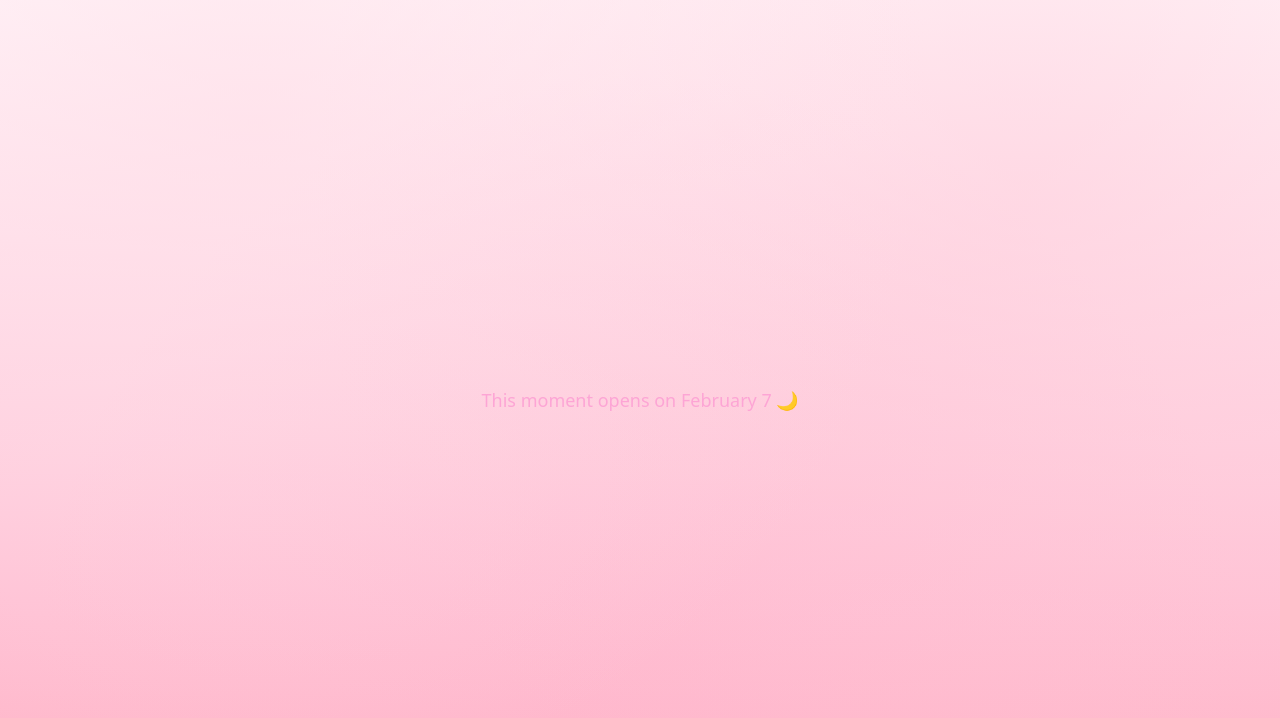
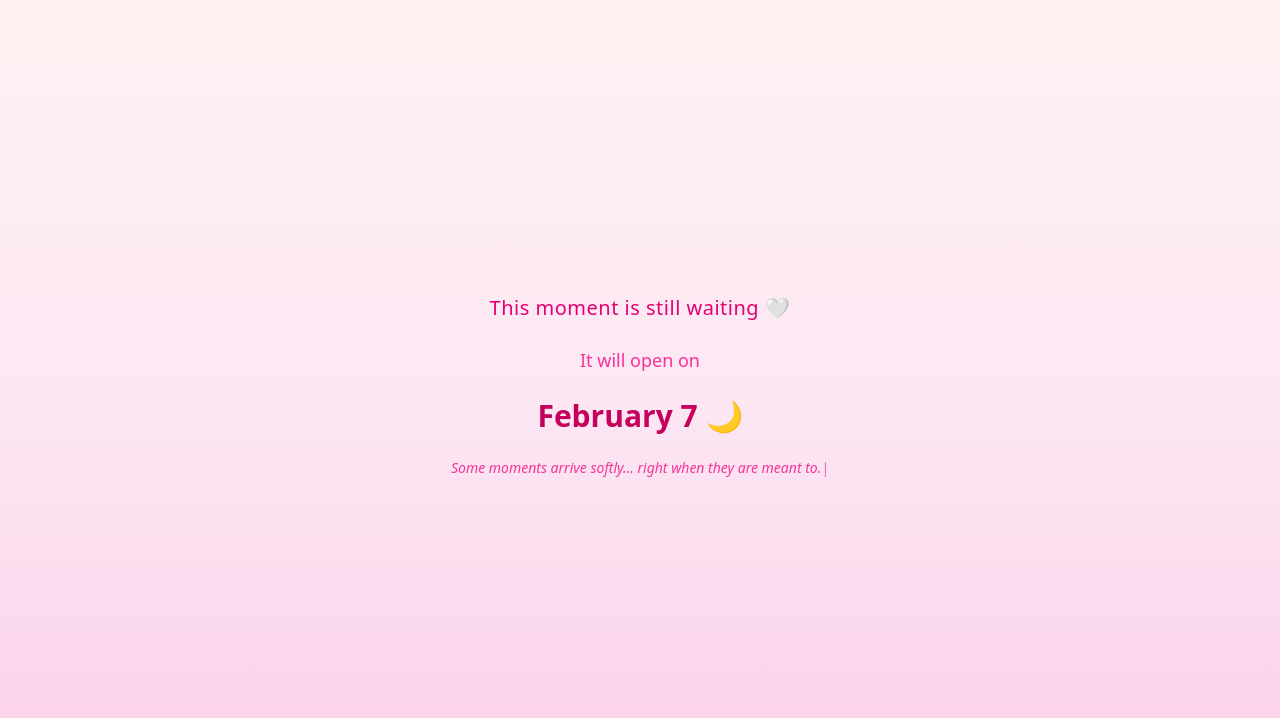
Before and after one commit to rahul123-ux/valentine, a Next.js app: page /rose-day in a window 1280 px wide. Shown: the top 718 px of the page. Built offline with nearby package versions, Linux system fonts and the light colour scheme.

Commit message:
locked set

```diff
--- a/components/DateGate.tsx
+++ b/components/DateGate.tsx
@@ -1,6 +1,8 @@
 "use client";
 
-const DEV_PREVIEW = false; // 👈 change to false before final deploy
+import { useEffect, useState } from "react";
+
+const DEV_PREVIEW = false; // 👈 set to false before final deploy
 
 export default function DateGate({
   day,
@@ -13,30 +15,81 @@ export default function DateGate({
   const today = now.getDate();
   const isFeb = now.getMonth() === 1;
 
-  // 🔓 Allow all pages when preview is ON
+  // ✍️ Typewriter text
+  const fullText =
+    "Some moments arrive softly… right when they are meant to.";
+  const [text, setText] = useState("");
+
+  useEffect(() => {
+    let i = 0;
+    const interval = setInterval(() => {
+      setText(fullText.slice(0, i + 1));
+      i++;
+      if (i >= fullText.length) clearInterval(interval);
+    }, 45);
+
+    return () => clearInterval(interval);
+  }, []);
+
+  // 🔓 Preview mode
   if (DEV_PREVIEW) {
     return <>{children}</>;
   }
 
+  // 🌸 Locked — too early
   if (!isFeb || today < day) {
     return (
-      <div className="min-h-screen flex items-center justify-center px-6 text-center">
-        <p className="text-pink-300 text-lg">
-          This moment opens on February {day} 🌙
-        </p>
+      <div
+        className="min-h-screen flex items-center justify-center px-6 text-center"
+        style={{
+          background:
+            "linear-gradient(to bottom, #fff1f2, #fce7f3, #fbcfe8)",
+        }}
+      >
+        <div className="max-w-md space-y-6">
+          <p className="text-pink-600 text-xl font-light tracking-wide">
+            This moment is still waiting 🤍
+          </p>
+
+          <p className="text-pink-500 text-lg">
+            It will open on
+          </p>
+
+          <p className="text-pink-700 text-3xl font-semibold">
+            February {day} 🌙
+          </p>
+
+          <p className="text-pink-500 text-sm italic min-h-[3rem]">
+            {text}
+            <span className="animate-pulse">|</span>
+          </p>
+        </div>
       </div>
     );
   }
 
+  // 🌙 Passed
   if (today > day) {
     return (
-      <div className="min-h-screen flex items-center justify-center px-6 text-center">
-        <p className="text-gray-400">
-          This day has passed, but the feeling stays.
-        </p>
+      <div
+        className="min-h-screen flex items-center justify-center px-6 text-center"
+        style={{
+          background:
+            "linear-gradient(to bottom, #fff1f2, #fce7f3)",
+        }}
+      >
+        <div className="space-y-4">
+          <p className="text-pink-600 text-xl">
+            This day has passed 🌙
+          </p>
+          <p className="text-pink-500 italic">
+            But the feeling stays.
+          </p>
+        </div>
       </div>
     );
   }
 
+  // ❤️ Right day — unlock
   return <>{children}</>;
 }
```
